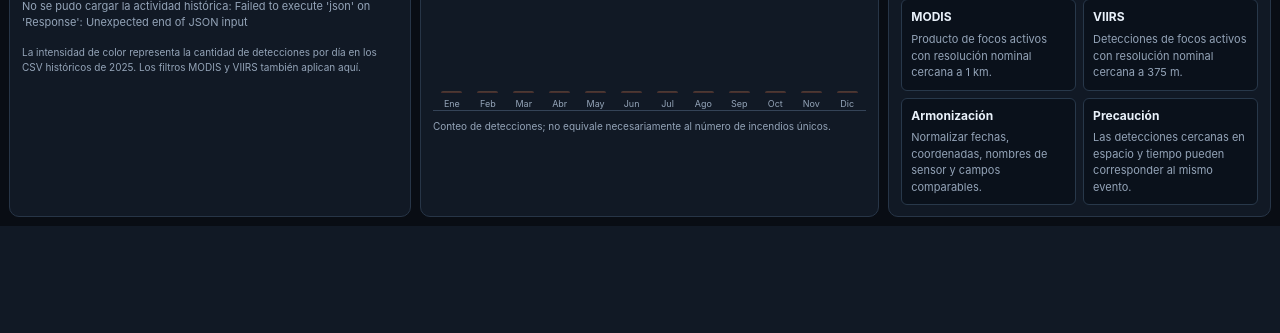
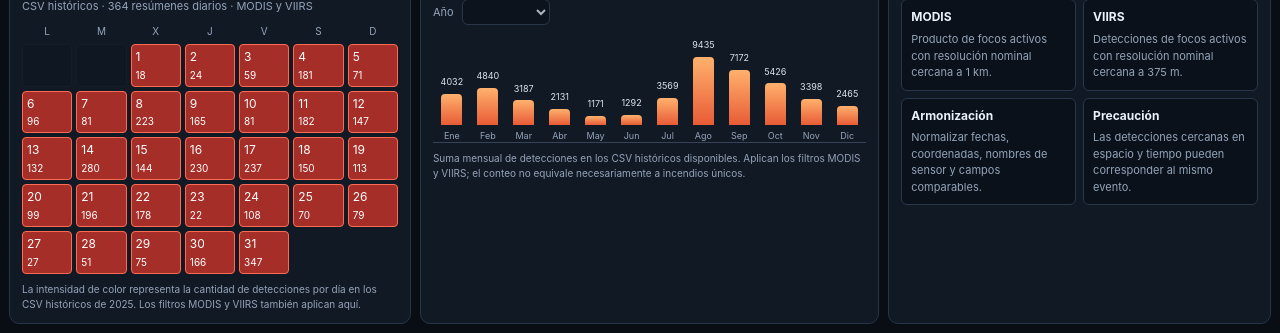
Before and after one commit to Tade0G/FIREHARMONY, a Flask app: page / in a window 1280 px wide. Shown: the part 716-1049 px from the top of the page. Before the commit the page ends 942 px from the top, so only its background shows below. Run offline with Flask 3, Linux system fonts and the light colour scheme; data that the repository does not hold is empty.

Commit message:
solucion del apatado de actividad por mes

```diff
--- a/app.py
+++ b/app.py
@@ -1,5 +1,5 @@
 from __future__ import annotations
-import csv, io, os, math
+import csv, glob, io, os, math
 from datetime import date, timedelta
 from dotenv import load_dotenv
 from flask import Flask, jsonify, request, render_template
@@ -22,12 +22,20 @@ SOURCES = {
 }
 ARGENTINA_BBOX = "-73.6,-55.1,-53.6,-21.8"
 
-MODIS_2025_ARGENTINA = os.path.join(
-    APP_DIR, "data", "modis", "modis_2025_Argentina.csv"
-)
-VIIRS_2025_ARGENTINA = os.path.join(
-    APP_DIR, "data", "viirs", "viirs-jpss1_2025_Argentina.csv"
-)
+
+def historical_data_files():
+    patterns = (
+        ("MODIS", os.path.join(APP_DIR, "data", "modis", "modis_*_Argentina.csv")),
+        (
+            "VIIRS",
+            os.path.join(APP_DIR, "data", "viirs", "viirs-*_Argentina.csv"),
+        ),
+    )
+    return [
+        (sensor, path)
+        for sensor, pattern in patterns
+        for path in sorted(glob.glob(pattern))
+    ]
 
 
 @app.get("/")
@@ -263,10 +271,7 @@ def fires_today():
 @app.get("/api/fires/summary")
 def summary():
     resumenes = []
-    for sensor, ruta_csv in (
-        ("MODIS", MODIS_2025_ARGENTINA),
-        ("VIIRS", VIIRS_2025_ARGENTINA),
-    ):
+    for sensor, ruta_csv in historical_data_files():
         resumen = procesar_datos_fuegos(ruta_csv)
         resumen["sensor"] = sensor
         resumenes.extend(resumen.to_dict(orient="records"))
@@ -285,10 +290,7 @@ def historical_records():
 
     records = []
     columns = ["latitude", "longitude", "acq_date", "satellite", "confidence", "frp"]
-    for sensor, ruta_csv in (
-        ("MODIS", MODIS_2025_ARGENTINA),
-        ("VIIRS", VIIRS_2025_ARGENTINA),
-    ):
+    for sensor, ruta_csv in historical_data_files():
         df = pd.read_csv(ruta_csv, usecols=columns)
         df["acq_date"] = pd.to_datetime(df["acq_date"], errors="coerce").dt.strftime(
             "%Y-%m-%d"
--- a/static/css/styles.css
+++ b/static/css/styles.css
@@ -611,6 +611,21 @@ select:focus {
   border-bottom: 1px solid #344357;
 }
 
+.chart-year {
+  display: flex;
+  align-items: center;
+  gap: 8px;
+  margin-bottom: 6px;
+  color: var(--muted);
+  font-size: var(--fs-xs);
+}
+
+.chart-year select {
+  width: auto;
+  min-width: 88px;
+  padding: 4px 8px;
+}
+
 .chartcol {
   flex: 1;
   min-width: 0;
--- a/static/js/scripts.js
+++ b/static/js/scripts.js
@@ -426,7 +426,7 @@ function render() {
         "No records match these filters. Try another period or sensor, or import a CSV.",
       );
   renderCalendar();
-  renderChart(arr);
+  renderChart();
   $("mapInfo").innerHTML =
     `<strong>🔥 ${tr("{count} detecciones visibles", "{count} visible detections", { count: arr.length })}</strong><br>MODIS: ${m} · VIIRS: ${v}<br>${hasDemo ? tr("Modo demostración / datos mixtos", "Demo mode / mixed data") : origin === "NASA" ? "NASA FIRMS" : origin === "CSV" ? tr("Datos importados", "Imported data") : tr("Sin datos", "No data")}<br>${tr("Elegí un punto para ver detalles.", "Select a point to see details.")}`;
 }
@@ -555,6 +555,7 @@ async function fetchCalendarSummary() {
         "El servidor devolvió un resumen con formato inválido.",
       );
     calendarSummary = data;
+    renderChart();
     setLocalizedText(
       $("calendarStatus"),
       "CSV históricos · {count} resúmenes diarios · MODIS y VIIRS",
@@ -564,6 +565,7 @@ async function fetchCalendarSummary() {
     renderCalendar();
   } catch (error) {
     calendarSummary = null;
+    renderChart();
     setLocalizedText(
       $("calendarStatus"),
       `No se pudo cargar la actividad histórica: ${error.message}`,
@@ -573,12 +575,42 @@ async function fetchCalendarSummary() {
   }
 }
 
-function renderChart(arr) {
-  const year = 2025,
-    counts = Array(12).fill(0);
-  arr.forEach((r) => {
-    const d = normDate(r.acq_date || r.date);
-    if (d && d.startsWith(String(year) + "-")) counts[+d.slice(5, 7) - 1]++;
+function renderChart() {
+  const yearSelect = $("chartYear"),
+    years = Array.from(
+      new Set(
+        (calendarSummary || [])
+          .map((r) => Number(r.year))
+          .filter((year) => Number.isInteger(year) && year > 0),
+      ),
+    ).sort((a, b) => b - a),
+    currentYear = Number(yearSelect.value);
+  yearSelect.innerHTML = years
+    .map((year) => `<option value="${year}">${year}</option>`)
+    .join("");
+  if (years.includes(currentYear)) yearSelect.value = String(currentYear);
+  else if (years.length) yearSelect.value = String(years[0]);
+  yearSelect.disabled = years.length < 2;
+
+  const year = Number(yearSelect.value),
+    counts = Array(12).fill(0),
+    useModis = $("modis").checked,
+    useViirs = $("viirs").checked;
+  (calendarSummary || []).forEach((r) => {
+    if (Number(r.year) !== year) return;
+    const sensor = sensorName(r),
+      month = Number(r.month) - 1,
+      count = Number(r.cantidad_hotspots);
+    if (sensor.includes("MODIS") && !useModis) return;
+    if (sensor.includes("VIIRS") && !useViirs) return;
+    if (
+      !Number.isInteger(month) ||
+      month < 0 ||
+      month >= counts.length ||
+      !Number.isFinite(count)
+    )
+      return;
+    counts[month] += count;
   });
   const max = Math.max(1, ...counts);
   $("chartYear").textContent = year;
@@ -1042,6 +1074,7 @@ $("calendar").addEventListener("click", (event) => {
   const day = event.target.closest("button[data-date]");
   if (day) showHistoricalDay(day.dataset.date);
 });
+$("chartYear").addEventListener("change", renderChart);
 ["modis", "viirs", "confidence"].forEach((id) =>
   $(id).addEventListener("change", render),
 );
--- a/templates/index.html
+++ b/templates/index.html
@@ -249,14 +249,17 @@
         <div class="pt">
           <button type="button" class="acc-toggle" aria-expanded="false" aria-controls="accChartBody">
             <span class="acc-title" data-en="📈 MONTHLY ACTIVITY">📈 ACTIVIDAD POR MES</span>
-            <span id="chartYear">—</span>
             <i class="chev" aria-hidden="true"></i>
           </button>
         </div>
         <div class="acc-body" id="accChartBody">
           <div class="content">
+            <label class="chart-year">
+              <span data-en="Year">Año</span>
+              <select id="chartYear" aria-label="Año" data-en-aria-label="Year"></select>
+            </label>
             <div class="chart" id="monthlyChart"></div>
-            <div class="hint" data-en="Detection count; this does not necessarily equal the number of unique fires.">Conteo de detecciones; no equivale necesariamente al número de incendios únicos.</div>
+            <div class="hint" data-en="Monthly sums of detections from the available historical CSV files. MODIS and VIIRS filters apply; counts do not necessarily equal unique fires.">Suma mensual de detecciones en los CSV históricos disponibles. Aplican los filtros MODIS y VIIRS; el conteo no equivale necesariamente a incendios únicos.</div>
           </div>
         </div>
       </section>
```
